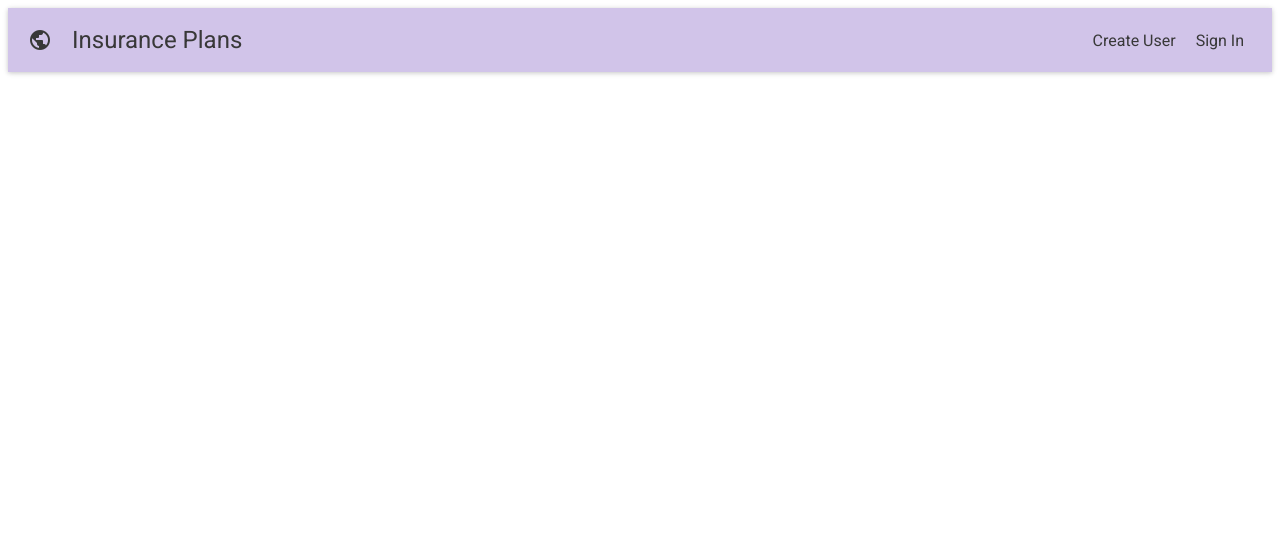
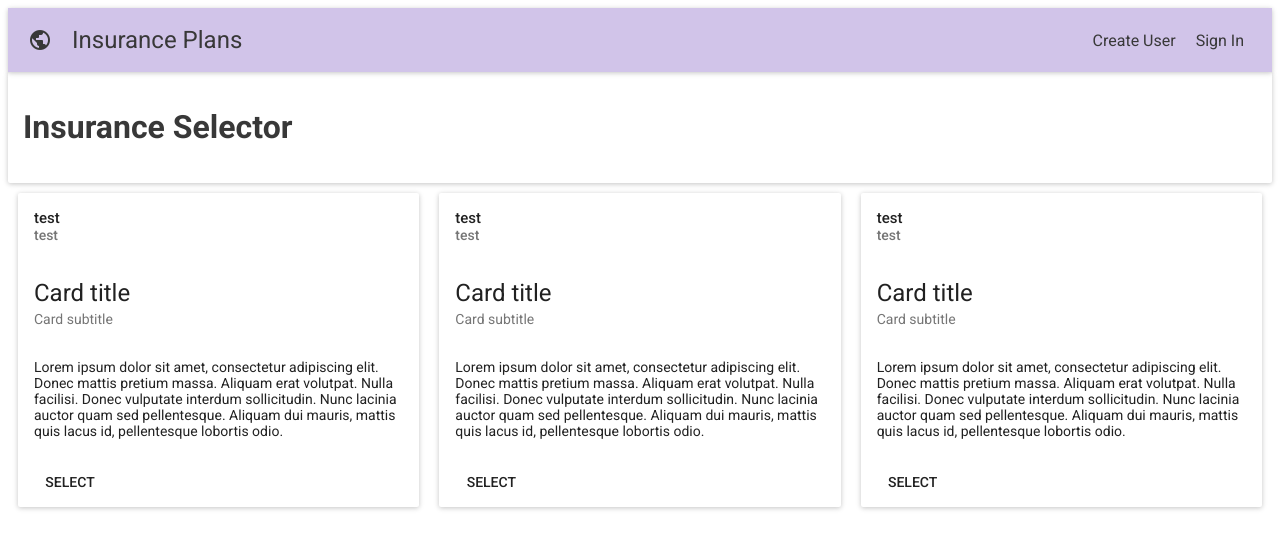
Before and after one commit to trevorkirpaul/webview, a React (Create React App) app: page /insurance-selector in a window 1280 px wide. Shown: the top 548 px of the page. Built offline with nearby package versions, Linux system fonts and the light colour scheme.

Commit message:
added dummy data and simulated fetches

```diff
--- /dev/null
+++ b/src/API/insurancePackages.json
@@ -0,0 +1,100 @@
+{
+  "data": [
+    {
+      "name": "Bronze",
+      "price": 150,
+      "benefits": [
+        {
+          "name": "Mailer",
+          "description": "Mails your prescriptions"
+        },
+        {
+          "name": "Acidental Injury",
+          "description":
+            "This benefit pays fixed amounts in the event of a covered accident resulting in an injury that required medical care."
+        },
+        {
+          "name": "Mailer",
+          "description": "Mails your prescriptions"
+        },
+        {
+          "name": "Pharmaceutical Discounts",
+          "description":
+            "This service provides discounts on the retail price for thousands of medications at participating pharmacies nationwide."
+        }
+      ]
+    },
+    {
+      "name": "Silver",
+      "price": 300,
+      "benefits": [
+        {
+          "name": "Mailer",
+          "description": "Mails your prescriptions"
+        },
+        {
+          "name": "Acidental Injury",
+          "description":
+            "This benefit pays fixed amounts in the event of a covered accident resulting in an injury that required medical care."
+        },
+        {
+          "name": "Mailer",
+          "description": "Mails your prescriptions"
+        },
+        {
+          "name": "Pharmaceutical Discounts",
+          "description":
+            "This service provides discounts on the retail price for thousands of medications at participating pharmacies nationwide."
+        },
+        {
+          "name": "Hospitalization Insurance",
+          "description":
+            "This benefit pays fixed amounts for covered medical events provided at a hospital."
+        },
+        {
+          "name": "Telemedicine",
+          "description":
+            "This service provides 24 hour a day access to health care providers by phone or the internet."
+        }
+      ]
+    },
+    {
+      "name": "Gold",
+      "price": 600,
+      "benefits": [
+        {
+          "name": "Mailer",
+          "description": "Mails your prescriptions"
+        },
+        {
+          "name": "Acidental Injury",
+          "description":
+            "This benefit pays fixed amounts in the event of a covered accident resulting in an injury that required medical care."
+        },
+        {
+          "name": "Mailer",
+          "description": "Mails your prescriptions"
+        },
+        {
+          "name": "Pharmaceutical Discounts",
+          "description":
+            "This service provides discounts on the retail price for thousands of medications at participating pharmacies nationwide."
+        },
+        {
+          "name": "Hospitalization Insurance",
+          "description":
+            "This benefit pays fixed amounts for covered medical events provided at a hospital."
+        },
+        {
+          "name": "Telemedicine",
+          "description":
+            "This service provides 24 hour a day access to health care providers by phone or the internet."
+        },
+        {
+          "name": "Doctor BFF",
+          "description": "You now have a Doctor for a best friend!"
+        }
+      ]
+    }
+  ]
+}
--- /dev/null
+++ b/src/containers/insurancePackages/FindPackage.js
@@ -0,0 +1,68 @@
+import React from 'react';
+import dog from '../../img/dog.jpeg';
+import styled from 'styled-components';
+import COLORS from '../../utils/constants';
+import { Link } from 'react-router-dom';
+
+const Wrapper = styled.div`
+  display: flex;
+  flex-direction: row;
+  justify-content: space-between;
+`;
+
+const PanelLeft = styled.div`
+  padding: 15px;
+  background-color: ${COLORS.white};
+  font-family: 'Roboto', sans-serif;
+  flex: 2;
+`;
+const PanelLeftTitle = styled.h2`
+  color: ${COLORS.black};
+`;
+
+const PanelLeftSubTitle = styled.h3`
+  color: ${COLORS.black};
+`;
+
+const PanelLeftBody = styled.p`
+  color: ${COLORS.black};
+  margin-bottom: 35px;
+`;
+const ImgWrapper = styled.div`
+  background-color: ${COLORS.purple};
+  flex: 1;
+`;
+const Img = styled.img`
+  object-fit: cover;
+  max-width: 100%;
+  max-height: 100%;
+`;
+const StyledLink = styled(Link)`
+  text-decoration: none;
+  color: ${COLORS.black};
+  border: 1px solid #383838;
+  padding: 5px 10px;
+  &:hover {
+    color: ${COLORS.blue};
+    border-color: ${COLORS.blue};
+  }
+`;
+export default () => {
+  return (
+    <Wrapper>
+      <PanelLeft>
+        <PanelLeftTitle>Insurance Selector</PanelLeftTitle>
+        <PanelLeftSubTitle>"It's as easy as 1-2-3"</PanelLeftSubTitle>
+        <PanelLeftBody>
+          Lorem ipsum dolor sit amet consectetur, adipisicing elit. Vitae odit
+          distinctio pariatur cupiditate? Tempora explicabo, molestias ex
+          expedita quibusdam quo?
+        </PanelLeftBody>
+        <StyledLink to="/insurance-selector">Begin</StyledLink>
+      </PanelLeft>
+      <ImgWrapper>
+        <Img src={dog} />
+      </ImgWrapper>
+    </Wrapper>
+  );
+};
--- /dev/null
+++ b/src/containers/insurancePackages/InsurancePackages.js
@@ -0,0 +1,29 @@
+import React, { Component } from 'react';
+import TitlePanel from '../../reusable/TitlePanel';
+import INSURANCE_DATA from '../../API/insurancePackages.json';
+import FindPackage from './FindPackage';
+
+export default class InsurancePackages extends Component {
+  constructor(props) {
+    super(props);
+    this.state = {
+      packageExists: false,
+    };
+  }
+  render() {
+    const { packageExists } = this.state;
+    return (
+      <div>
+        <TitlePanel
+          title="Insurance Packages"
+          subtitle={
+            packageExists
+              ? 'View Your Insurance Package'
+              : 'Choose An Insurance Package'
+          }
+        />
+        {this.state.packageExists ? null : <FindPackage />}
+      </div>
+    );
+  }
+}
--- /dev/null
+++ b/src/containers/insuranceSelector/InsuranceSelector.js
@@ -0,0 +1,72 @@
+import React, { Component } from 'react';
+import TitlePanel from '../../reusable/TitlePanel';
+import {
+  Card,
+  CardActions,
+  CardHeader,
+  CardMedia,
+  CardTitle,
+  CardText,
+} from 'material-ui/Card';
+import FlatButton from 'material-ui/FlatButton';
+import styled from 'styled-components';
+import INSURANCE_DATA from '../../API/insurancePackages.json';
+
+const Wrapper = styled.div`
+  display: flex;
+  justify-content: space-around;
+
+  @media (max-width: 700px) {
+    flex-direction: column;
+  }
+`;
+
+const CardWrapper = styled.div`
+  margin: 10px;
+`;
+
+export default class InsuranceSelector extends Component {
+  constructor(props) {
+    super(props);
+    this.state = {
+      insurancePackage: null,
+    };
+  }
+  render() {
+    return (
+      <div>
+        <TitlePanel title="Insurance Selector" />
+        <Wrapper>
+          <InsurancePanel />
+          <InsurancePanel />
+          <InsurancePanel />
+        </Wrapper>
+      </div>
+    );
+  }
+}
+
+const InsurancePanel = ({
+  name = 'test',
+  description = 'test',
+  img = null,
+}) => {
+  return (
+    <CardWrapper>
+      <Card>
+        <CardHeader title={name} subtitle={description} avatar={img} />
+
+        <CardTitle title="Card title" subtitle="Card subtitle" />
+        <CardText>
+          Lorem ipsum dolor sit amet, consectetur adipiscing elit. Donec mattis
+          pretium massa. Aliquam erat volutpat. Nulla facilisi. Donec vulputate
+          interdum sollicitudin. Nunc lacinia auctor quam sed pellentesque.
+          Aliquam dui mauris, mattis quis lacus id, pellentesque lobortis odio.
+        </CardText>
+        <CardActions>
+          <FlatButton label="Select" />
+        </CardActions>
+      </Card>
+    </CardWrapper>
+  );
+};
--- a/src/redux/actions/app.js
+++ b/src/redux/actions/app.js
@@ -1,6 +1,7 @@
 import CASES from '../cases';
 import { URI } from '../../config';
 import axios from 'axios';
+import INSURANCE_DATA from '../../API/insurancePackages.json';
 
 const { USER } = URI;
 
@@ -23,7 +24,7 @@ export const login = () => dispatch => {
       error: false,
       auth: true,
     });
-  }, 5000);
+  }, 0);
 };
 
 export const createUser = user => dispatch => {
@@ -59,3 +60,21 @@ export const createUser = user => dispatch => {
 };
 
 export const resetApp = () => ({ type: RESET_LOGIN });
+
+export const loadInsuranceData = () => dispatch => {
+  const DATA = INSURANCE_DATA.data;
+
+  dispatch({ type: CASES.DATA.LOAD_DATA, loading: true, loaded: false });
+
+  // fetch insurance data
+
+  const fetchedPackages = false;
+
+  dispatch({
+    type: CASES.DATA.DATA_COMPLETE,
+    loading: false,
+    loaded: true,
+    error: false,
+    packages: fetchedPackages || DATA,
+  });
+};
--- a/src/redux/cases.js
+++ b/src/redux/cases.js
@@ -5,4 +5,9 @@ export default {
     FAIL_LOGIN: '@@APP/LOGIN/FAIL',
     RESET_LOGIN: '@@APP/LOGIN/RESET',
   },
+  DATA: {
+    LOAD_DATA: '@@DATA/LOAD/START',
+    DATA_COMPLETE: '@@DATA/LOAD/COMPLETE',
+    DATA_ERROR: '@@DATA/LOAD/ERROR',
+  },
 };
--- a/src/redux/reducers/app.js
+++ b/src/redux/reducers/app.js
@@ -8,6 +8,7 @@ const initState = {
 };
 
 const { ATTEMPT_LOGIN, SUCCESS_LOGIN, FAIL_LOGIN, RESET_LOGIN } = CASES.APP;
+const { DATA } = CASES;
 
 export default (state = initState, action) => {
   switch (action.type) {
@@ -37,6 +38,18 @@ export default (state = initState, action) => {
       };
     case RESET_LOGIN:
       return initState;
+    case DATA.LOAD_DATA:
+      return {
+        ...state,
+        loading: action.loading,
+        loaded: action.loaded,
+      };
+    case DATA.DATA_COMPLETE:
+      return {
+        ...state,
+        loading: action.loading,
+        loaded: action.loaded,
+      };
     default:
       return state;
   }
--- /dev/null
+++ b/src/redux/reducers/insurancePackage.js
@@ -0,0 +1,20 @@
+import CASES from '../cases';
+
+const { DATA } = CASES;
+
+const initState = {
+  package: null,
+  packages: null,
+};
+
+export default (state = initState, action) => {
+  switch (action.type) {
+    case DATA.DATA_COMPLETE:
+      return {
+        ...state,
+        packages: action.packages,
+      };
+    default:
+      return state;
+  }
+};
--- a/src/redux/store.js
+++ b/src/redux/store.js
@@ -2,6 +2,7 @@ import { createStore, combineReducers, applyMiddleware, compose } from 'redux';
 import thunk from 'redux-thunk';
 
 import app from './reducers/app';
+import insurancePackage from './reducers/insurancePackage';
 
 const composeEnhancers = window.__REDUX_DEVTOOLS_EXTENSION_COMPOSE__ || compose;
 
@@ -9,6 +10,7 @@ export default () => {
   const store = createStore(
     combineReducers({
       app,
+      insurancePackage,
     }),
     composeEnhancers(applyMiddleware(thunk))
   );
--- a/src/router/index.js
+++ b/src/router/index.js
@@ -5,6 +5,8 @@ import Header from '../containers/header/index';
 import CreateUser from '../containers/createUser/CreateUser';
 import SignIn from '../containers/signIn/SignIn';
 import SignOut from '../containers/signOut/SignOut';
+import InsurancePackage from '../containers/insurancePackages/InsurancePackages';
+import InsuranceSelector from '../containers/insuranceSelector/InsuranceSelector';
 
 export default () => (
   <BrowserRouter>
@@ -15,6 +17,8 @@ export default () => (
         <Route exact path="/create-user" component={CreateUser} />
         <Route exact path="/sign-in" component={SignIn} />
         <Route exact path="/sign-out" component={SignOut} />
+        <Route exact path="/insurance-package" component={InsurancePackage} />
+        <Route exact path="/insurance-selector" component={InsuranceSelector} />
       </Switch>
     </div>
   </BrowserRouter>
```
Also changed, not shown: src/containers/header/index.js (+42 -2 lines).
